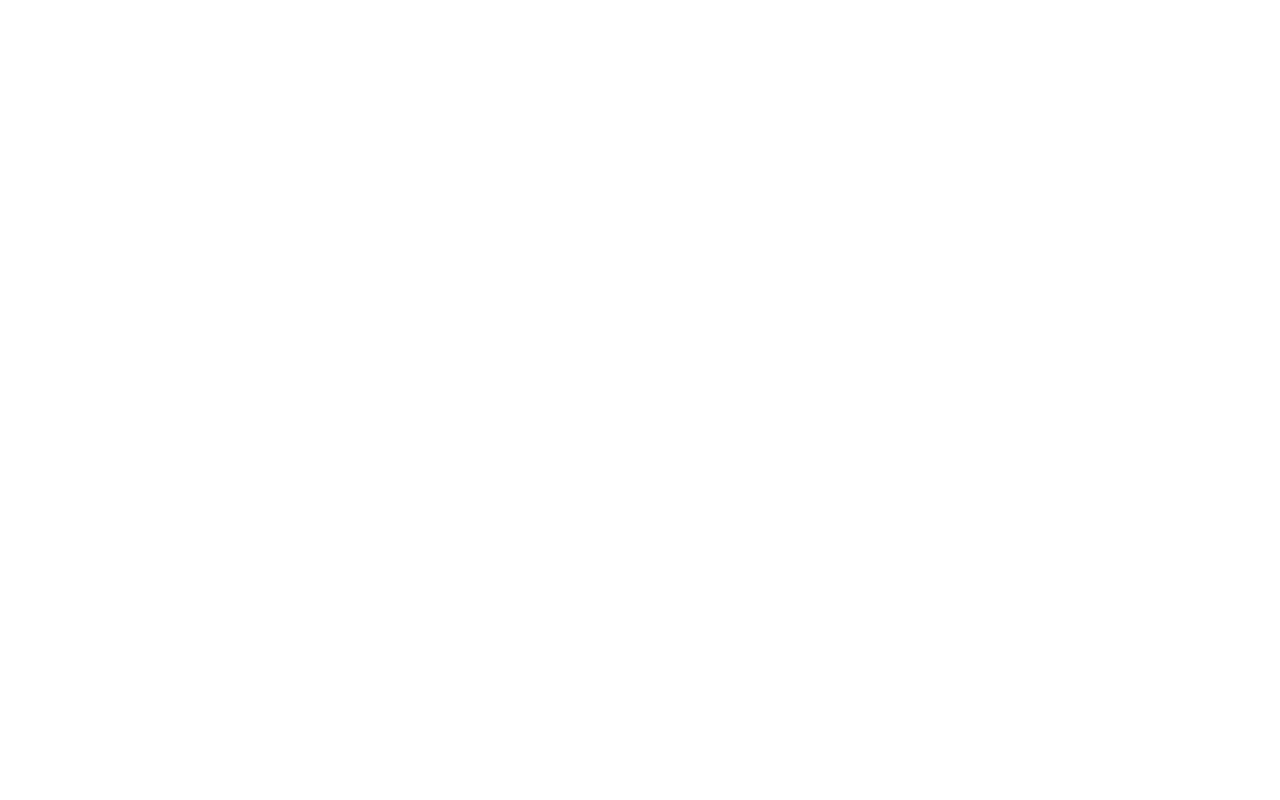
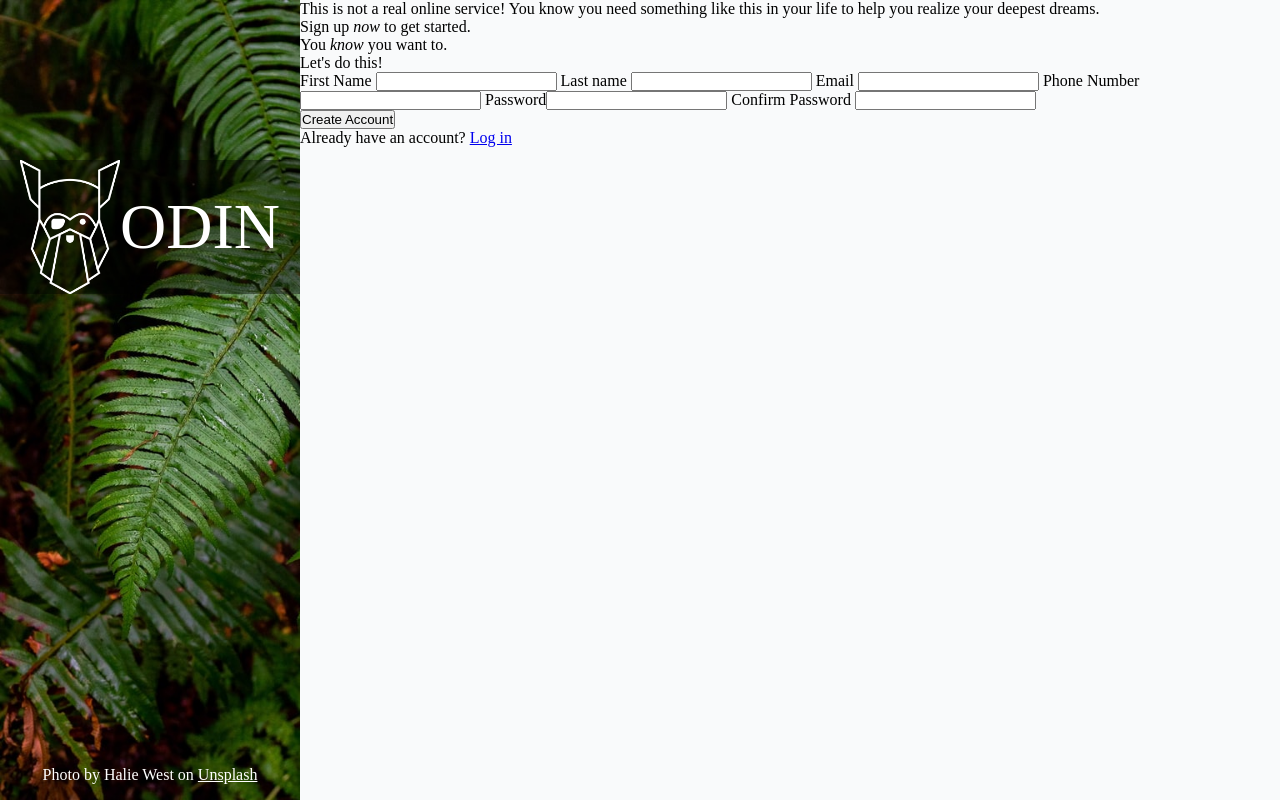
Before and after one commit to edgeboy47/odin-sign-up-form, a plain HTML site: page index.html in a window 1280 px wide. Drawn offline with Linux system fonts and the light colour scheme.

Commit message:
Finish sidebar

```diff
--- a/index.html
+++ b/index.html
@@ -1,13 +1,63 @@
 <!DOCTYPE html>
 <html lang="en">
-<head>
-    <meta charset="UTF-8">
-    <meta http-equiv="X-UA-Compatible" content="IE=edge">
-    <meta name="viewport" content="width=device-width, initial-scale=1.0">
-    <link rel="stylesheet" href="style.css">
+  <head>
+    <meta charset="UTF-8" />
+    <meta http-equiv="X-UA-Compatible" content="IE=edge" />
+    <meta name="viewport" content="width=device-width, initial-scale=1.0" />
+    <link rel="stylesheet" href="style.css" />
     <title>Sign Up</title>
-</head>
-<body>
+  </head>
+  <body>
+    <div class="side">
+      <div class="logo">
+        <img src="./assets/odin-lined.png" alt="Odin Logo" srcset="" />
+        <span class="logo-text">ODIN</span>
+      </div>
+      <div class="credit">
+        <p class="photo-credit">
+          Photo by Halie West on
+          <a target="_blank" href="https://unsplash.com/photos/25xggax4bSA"
+            >Unsplash</a
+          >
+        </p>
+      </div>
+    </div>
+    <div class="form-container">
+      <p>
+        This is not a real online service! You know you need something like this
+        in your life to help you realize your deepest dreams.<br />
+        Sign up <em>now</em> to get started.
+      </p>
+      <p>You <em>know</em> you want to.</p>
+      <form action="#">
+        <div class="form-area">
+          Let's do this!<br />
 
-</body>
+          <label for="first-name">First Name</label>
+          <input type="text" name="first-name" id="first-name" />
+
+          <label for="last-name">Last name</label>
+          <input type="text" name="last-name" id="last-name" />
+
+          <label for="email">Email</label>
+          <input type="email" name="email" id="email" />
+
+          <label for="phone-number">Phone Number</label>
+          <input type="tel" name="phone-number" id="phone-number" />
+
+          <label for="password">Password</label
+          ><input type="password" name="password" id="password" />
+
+          <label for="confirm-password">Confirm Password</label>
+          <input
+            type="password"
+            name="confirm-password"
+            id="confirm-password"
+          />
+        </div>
+        <button type="button">Create Account</button>
+      </form>
+      Already have an account? <a class="login-button" href="#">Log in</a>
+    </div>
+  </body>
 </html>
--- a/style.css
+++ b/style.css
@@ -1,5 +1,65 @@
 * {
-    margin: 0;
-    padding: 0;
-    box-sizing: border-box;
+  margin: 0;
+  padding: 0;
+  box-sizing: border-box;
 }
+
+body {
+  display: flex;
+  width: 100vw;
+  height: 100vh;
+  background-color: #f9fafb;
+}
+
+/* SIDEBAR */
+
+.side {
+  position: relative;
+  background-image: url(./assets/background.jpg);
+  background-repeat: no-repeat;
+  background-size: cover;
+  width: clamp(300px, 20vw, 500px);
+}
+
+.logo {
+  background-color: rgba(0, 0, 0, 0.4);
+  color: #fff;
+  width: 100%;
+  display: flex;
+  align-items: center;
+  justify-content: center;
+  position: absolute;
+  top: clamp(100px, 20vh, 30vh);
+}
+
+.logo img {
+  width: clamp(100px, 5vw, 200px);
+  height: auto;
+}
+
+.logo-text {
+  font-size: 4rem;
+}
+
+.credit {
+  width: 100%;
+  display: flex;
+  justify-content: center;
+}
+
+.photo-credit {
+  color: #fff;
+  position: absolute;
+  bottom: 1rem;
+  font-size: 1rem;
+}
+
+.photo-credit a {
+  color: #fff;
+}
+
+/* FORM */
+
+.form-container {
+    flex: 1;
+}
```
Also changed, not shown: assets/sign-up-form.png (added).
